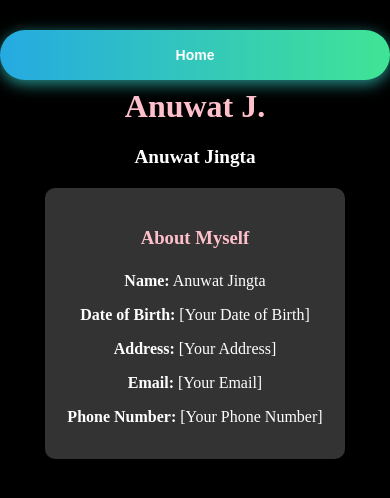
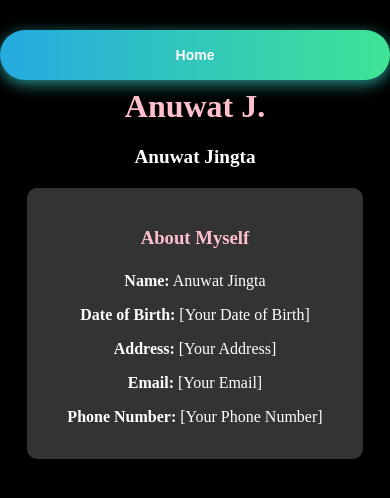
Before and after one commit to anwjt/anwjt.github.io, a PHP site: page /spa/profile.html in a window 390 px wide. Shown: the top 498 px of the page. Run offline with PHP 8.4, Linux system fonts and the light colour scheme; some libraries are stand-ins or nearby versions.

Commit message:
Update profile.css

```diff
--- a/WEB/spa/profile.css
+++ b/WEB/spa/profile.css
@@ -33,3 +33,10 @@
     margin: 10px 0;
     line-height: 1.5;
 }
+
+/* Responsive design */
+@media (max-width: 768px) {
+    .about-myself {
+        width: 90%;
+    }
+}
```
